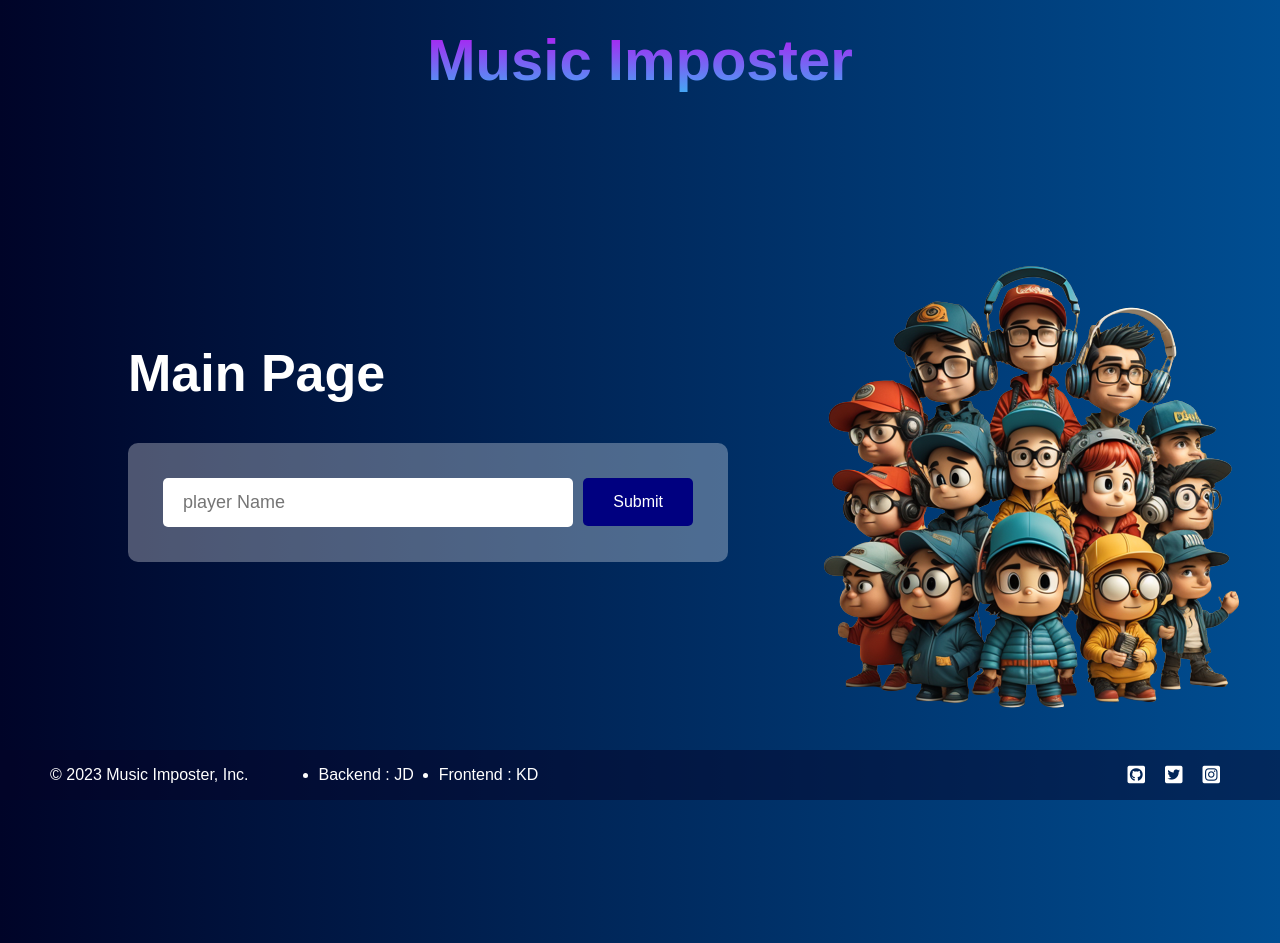
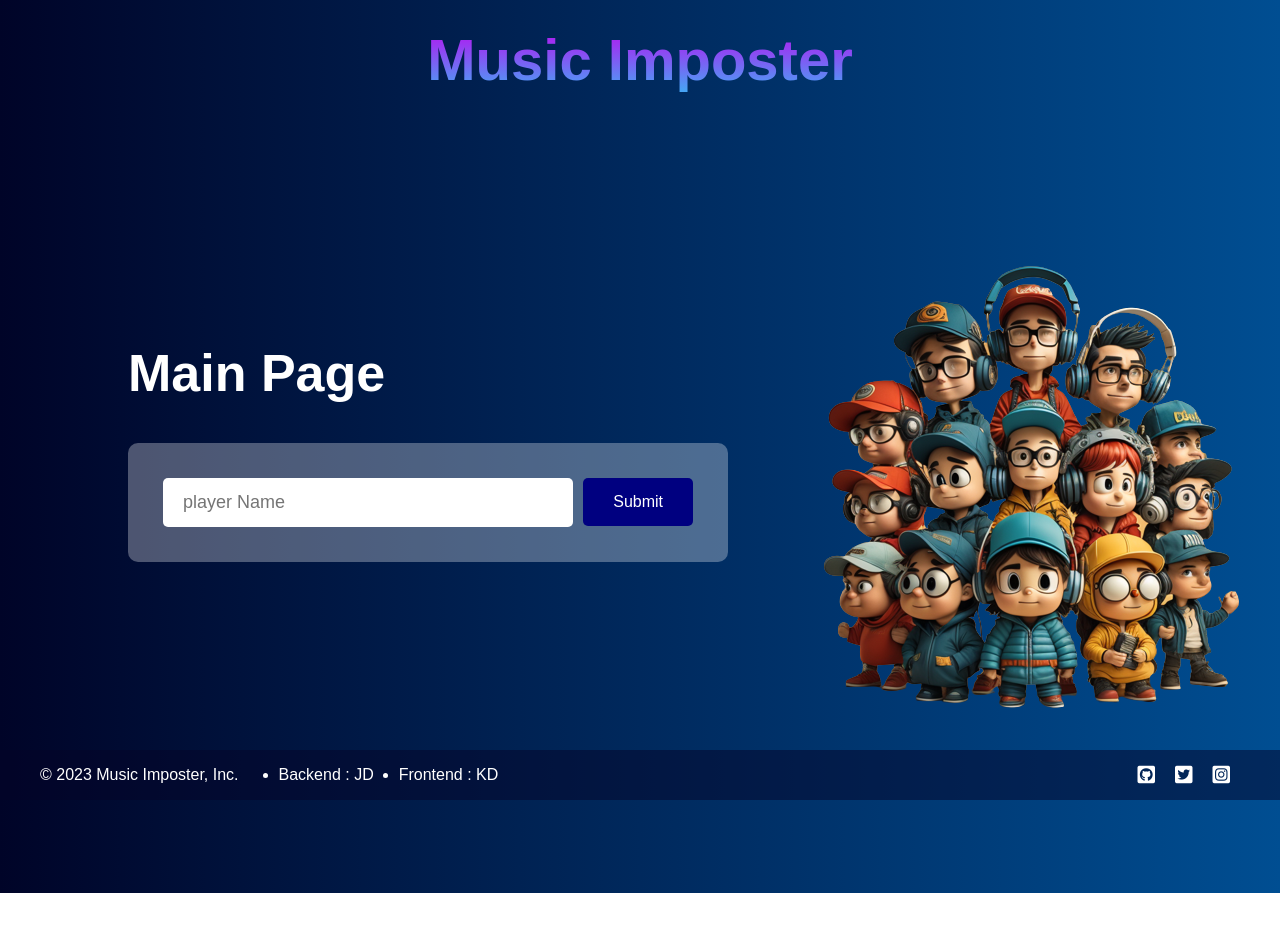
Before and after one commit to Detroja-Jenish/music-imposter-game, a React app: page / in a window 1280 px wide. After the commit the page ends 893 px from the top, so only its background shows below. Built offline with nearby package versions, Linux system fonts and the light colour scheme.

Commit message:
Update index.css

```diff
--- a/src/index.css
+++ b/src/index.css
@@ -254,7 +254,7 @@ code {
 .host-box {
   width: 600px;
   height: 600px;
-  padding: 5% 5%;
+  padding: 5%;
   display: flex;
   flex-direction: column;
   align-items: center;
@@ -272,8 +272,8 @@ code {
   width: 100%;
   background-color: rgb(4, 4, 41, 0.5);
   color: white;
-  padding: 15px 50px;
-  position: sticky;
+  padding: 15px 40px;
+  position: fixed;
   bottom: 0;
   z-index: 100;
   display: flex;
@@ -293,7 +293,6 @@ code {
 }
 
 .footer-left ul li:nth-child(1) {
-  margin-left: 30px;
   margin-right: 25px;
 }
 
```
